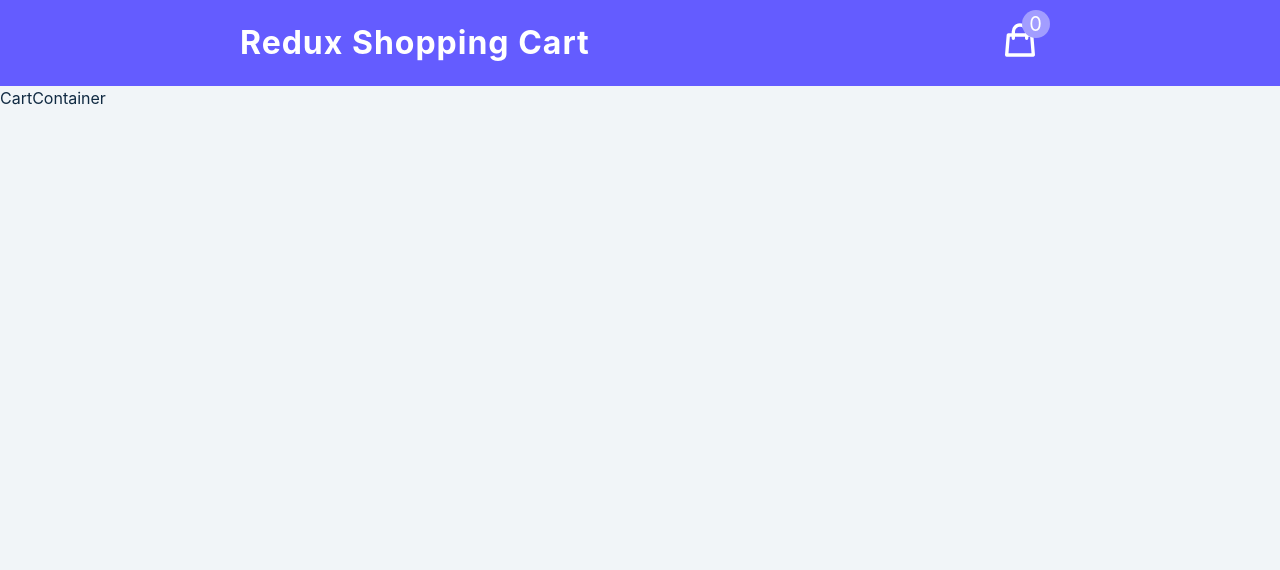
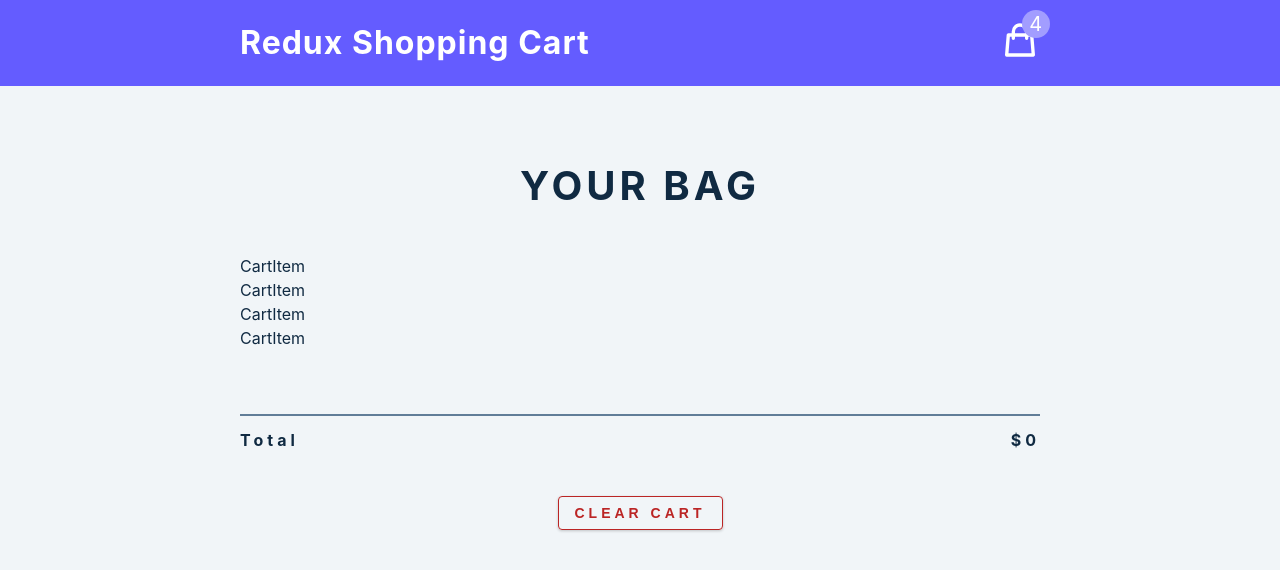
Before and after one commit to Frosenow/Redux_Shopping_Cart, a React (Vite) app: page / in a window 1280 px wide. Shown: the top 570 px of the page. Built offline with nearby package versions, Linux system fonts and the light colour scheme.

Commit message:
displaying caart items

```diff
--- a/src/components/CartContainer.jsx
+++ b/src/components/CartContainer.jsx
@@ -3,5 +3,37 @@
 
 export default function CartContainer() {
   const { cartItems, total, amount } = useSelector((store) => store.cart);
-  return <div>CartContainer</div>;
+
+  if (amount < 1) {
+    return (
+      <section className="cart">
+        <header>
+          <h2>Your bag</h2>
+          <h4 className="empty-cart">is currently empty</h4>
+        </header>
+      </section>
+    );
+  }
+
+  return (
+    <section className="cart">
+      <header>
+        <h2>Your bag</h2>
+      </header>
+      <div>
+        {cartItems.map((item) => (
+          <CartItem key={item.id} {...item} />
+        ))}
+      </div>
+      <footer>
+        <hr />
+        <div className="cart-total">
+          <h4>
+            total <span>${total}</span>
+          </h4>
+        </div>
+        <button className="btn clear-btn">Clear cart</button>
+      </footer>
+    </section>
+  );
 }
--- a/src/features/cart/cartSlice.js
+++ b/src/features/cart/cartSlice.js
@@ -3,7 +3,7 @@
 
 const initialState = {
   cartItems: cartItems,
-  amount: 0,
+  amount: 4,
   total: 0,
   isLoading: true,
 };
```
